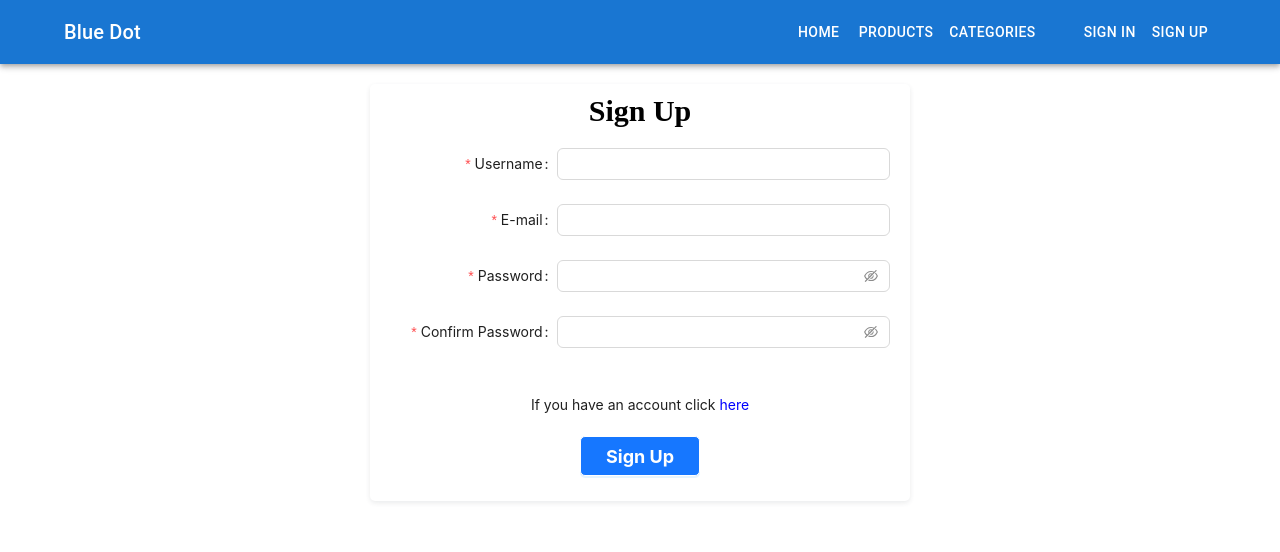
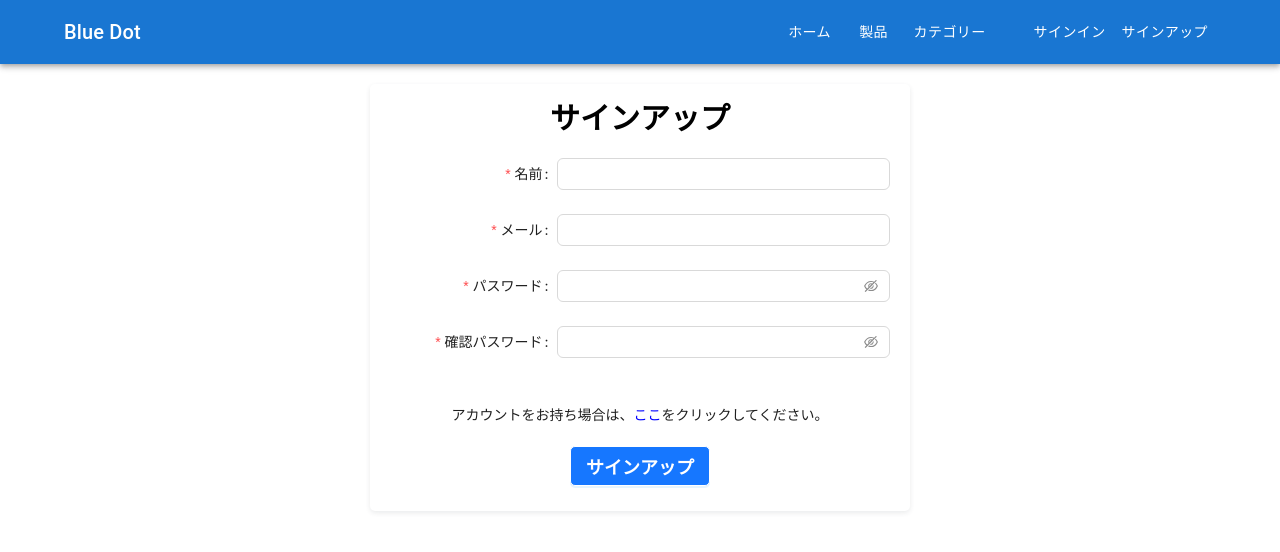
Before and after one commit to Sherly1001/itss3-bluedot, a React (Vite) app in the folder frontend/: page /sign-up in a window 1280 px wide. Shown: the top 552 px of the page. Built offline with nearby package versions, Linux system fonts and the light colour scheme.

Commit message:
Spint1 Create HomePage

```diff
--- a/frontend/src/App.css
+++ b/frontend/src/App.css
@@ -27,7 +27,7 @@ a {
 }
 
 .form-btn{
-  width: 120px;
+  width: 140px;
   margin-top: 20px;
   font-weight: bold;
   font-size: 18px;
--- a/frontend/src/components/Header/Header.tsx
+++ b/frontend/src/components/Header/Header.tsx
@@ -128,17 +128,17 @@ function Header(props: Props) {
                     >
                         <NavLink to={'/'}>
                             <Button sx={{ color: '#fff' }}>
-                                Home
+                                ホーム
                             </Button>
                         </NavLink>
                         <NavLink to={'/products'}>
                             <Button sx={{ color: '#fff' }}>
-                                Products
+                                製品
                             </Button>
                         </NavLink>
                         <NavLink to={'/categories'}>
                             <Button sx={{ color: '#fff' }}>
-                                Categories
+                                カテゴリー
                             </Button>
                         </NavLink>
                     </Box>
@@ -169,20 +169,20 @@ function Header(props: Props) {
                                 open={Boolean(anchorEl)}
                                 onClose={handleClose}
                             >
-                                <MenuItem onClick={handleClose}>Profile</MenuItem>
-                                <MenuItem onClick={handleSignOut}>Sign Out</MenuItem>
+                                <MenuItem onClick={handleClose}>プロフィール</MenuItem>
+                                <MenuItem onClick={handleSignOut}>サインアウト</MenuItem>
                             </Menu>
                         </Box>
                     ) : (
                         <Box sx={{ display: { xs: 'none', sm: 'block' }, paddingLeft: 2 }}>
                             <NavLink to={'/sign-in'}>
                                 <Button sx={{ color: '#fff' }}>
-                                    Sign In
+                                    サインイン
                                 </Button>
                             </NavLink>
                             <NavLink to={'/sign-up'}>
                                 <Button sx={{ color: '#fff' }}>
-                                    Sign Up
+                                    サインアップ
                                 </Button>
                             </NavLink>
                         </Box>
--- a/frontend/src/pages/HomePage/HomePage.tsx
+++ b/frontend/src/pages/HomePage/HomePage.tsx
@@ -1,6 +1,47 @@
+import { Box } from '@mui/material';
+import { Input } from 'antd';
+import { Button, Card, List } from 'antd';
+
+const { Search } = Input;
+
+const data = [
+    {
+        title: '電化製品',
+    },
+    {
+        title: 'アパレル',
+    },
+    {
+        title: '本',
+    },
+    {
+        title: 'スポーツ',
+    },
+];
+
 function HomePage() {
     return (
-        <h1>Home Page</h1>
+        <>
+            <Box sx={{ width: "80%", textAlign: 'center', margin: '30px auto', }}>
+                <Search placeholder="検索 ..." enterButton="検索" size="large" />
+            </Box>
+            <Box sx={{ width: "80%", textAlign: 'center', margin: '30px auto', display: 'flex', justifyContent: 'space-around'}}>
+                <Button type="primary" style={{ width: '120px'}}>ホーム</Button>
+                <Button type="primary" style={{ width: '120px'}}>メニュー</Button>
+                <Button type="primary" style={{ width: '120px'}}>転送サービス</Button>
+            </Box>
+            <Box sx={{ width: "80%", textAlign: 'center', margin: '30px auto', }}>
+                <List
+                    grid={{ gutter: 12, column: 2 }}
+                    dataSource={data}
+                    renderItem={(item) => (
+                        <List.Item>
+                            <Card title={item.title} style={{marginBottom: "30px", border: "1px solid #333"}}>内容</Card>
+                        </List.Item>
+                    )}
+                />
+            </Box>
+        </>
     )
 };
 
--- a/frontend/src/pages/SignIn/SignIn.tsx
+++ b/frontend/src/pages/SignIn/SignIn.tsx
@@ -18,14 +18,14 @@ function SignIn() {
             localStorage.setItem('token', res.data.data.access_token)
             navigate('/')
         }catch(e: any){
-            setError('Your e-mail or password is invalid! Try again.')
+            setError('メールアドレスまたはパスワードが無効です!再試行。')
             throw new Error(e)
         }
     };
 
     return (
         <div className="form">
-            <h3 className="heading">Sign In</h3>
+            <h3 className="heading">サインイン</h3>
             <Form
                 name="normal_login"
                 className="login-form"
@@ -43,7 +43,7 @@ function SignIn() {
                         },
                     ]}
                 >
-                    <Input prefix={<MailOutlined className="site-form-item-icon" />} type="email" placeholder="E-mail" />
+                    <Input prefix={<MailOutlined className="site-form-item-icon" />} type="email" placeholder="メール" />
                 </Form.Item>
                 <Form.Item
                     name="password"
@@ -57,24 +57,26 @@ function SignIn() {
                     <Input
                         prefix={<LockOutlined className="site-form-item-icon" />}
                         type="password"
-                        placeholder="Password"
+                        placeholder="パスワード"
                     />
                 </Form.Item>
                 {error && <span style={{color: 'red'}}>{error}</span>}
                 <br/>
-                <span>If you dont have an account click
+                <span>
+                    アカウントをお持ちでない場合は、
                     <NavLink
                         style={{ color: "blue" }}
                         to="/sign-up"
-                    > here
+                    >ここ
                     </NavLink>
+                    をクリックしてください。
                 </span>
                 <div>
                     <Button
                         className="form-btn"
                         type='primary'
                         htmlType="submit">
-                        Sign In
+                        サインイン
                     </Button>
                 </div>
             </Form>
--- a/frontend/src/pages/SignUp/SignUp.tsx
+++ b/frontend/src/pages/SignUp/SignUp.tsx
@@ -43,14 +43,14 @@ function SignUp() {
             await axios.post('http://localhost:3000/user', body)
             navigate('/sign-in')
         }catch(e: any){
-            setError('Can not create new account! Try again.')
+            setError('新しいアカウントを作成できません!再試行。')
             throw new Error(e)
         }
     }
 
     return (
         <div className='form'>
-            <h3 className='heading'> Sign Up</h3>
+            <h3 className='heading'>サインアップ</h3>
             <Form
                 {...formItemLayout}
                 form={form}
@@ -64,7 +64,7 @@ function SignUp() {
             >
                 <Form.Item
                     name="username"
-                    label="Username"
+                    label="名前"
                     rules={[
                         {
                             required: true,
@@ -77,7 +77,7 @@ function SignUp() {
                 </Form.Item>
                 <Form.Item
                     name="email"
-                    label="E-mail"
+                    label="メール"
                     rules={[
                         {
                             type: 'email',
@@ -94,7 +94,7 @@ function SignUp() {
 
                 <Form.Item
                     name="password"
-                    label="Password"
+                    label="パスワード"
                     rules={[
                         {
                             required: true,
@@ -108,7 +108,7 @@ function SignUp() {
 
                 <Form.Item
                     name="confirm"
-                    label="Confirm Password"
+                    label="確認パスワード"
                     dependencies={['password']}
                     hasFeedback
                     rules={[
@@ -130,19 +130,20 @@ function SignUp() {
                 </Form.Item>
                 {error && <span style={{color: 'red'}}>{error}</span>}
                 <br />
-                <span>If you have an account click
+                <span>アカウントをお持ち場合は、
                     <NavLink
                         style={{ color: "blue" }}
                         to="/sign-in"
-                    > here
+                    >ここ
                     </NavLink>
+                    をクリックしてください。
                 </span>
                 <div>
                     <Button
                         className="form-btn"
                         type='primary'
                         htmlType="submit">
-                        Sign Up
+                        サインアップ
                     </Button>
                 </div>
             </Form>
```
